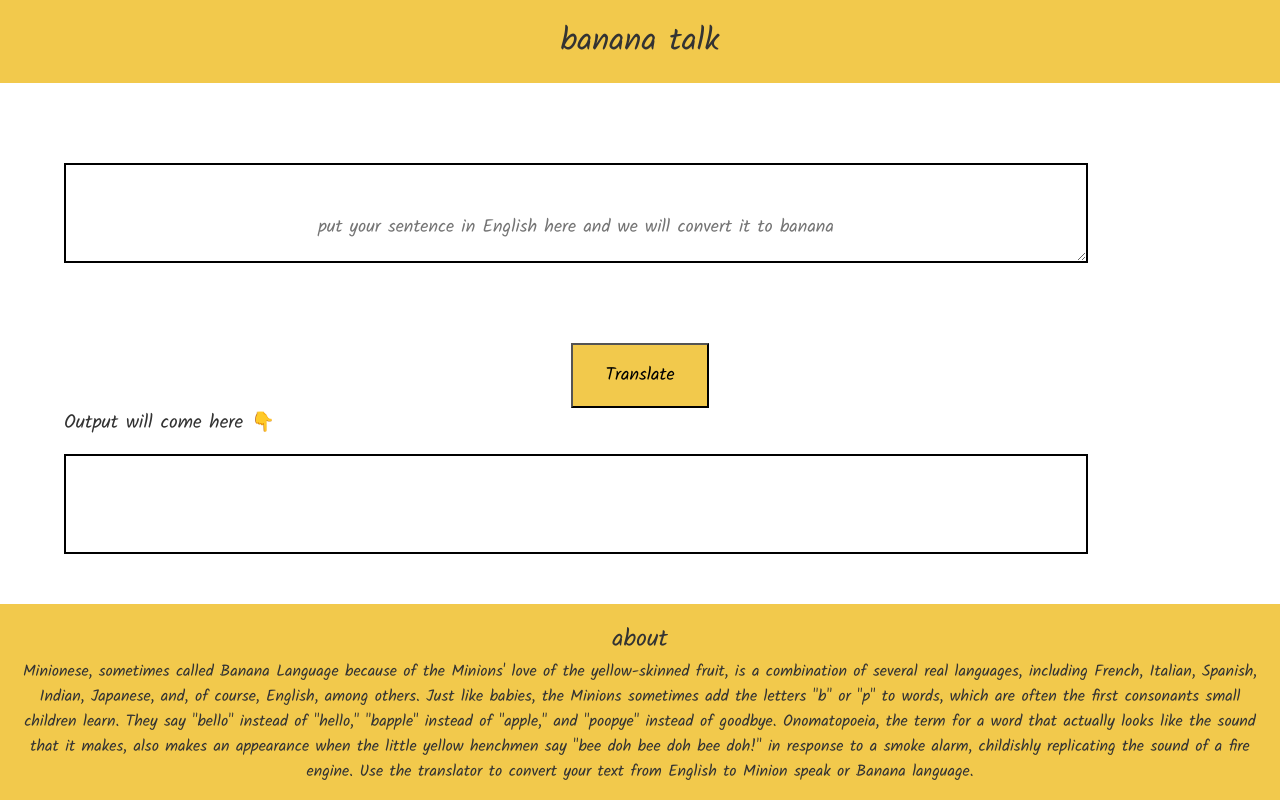
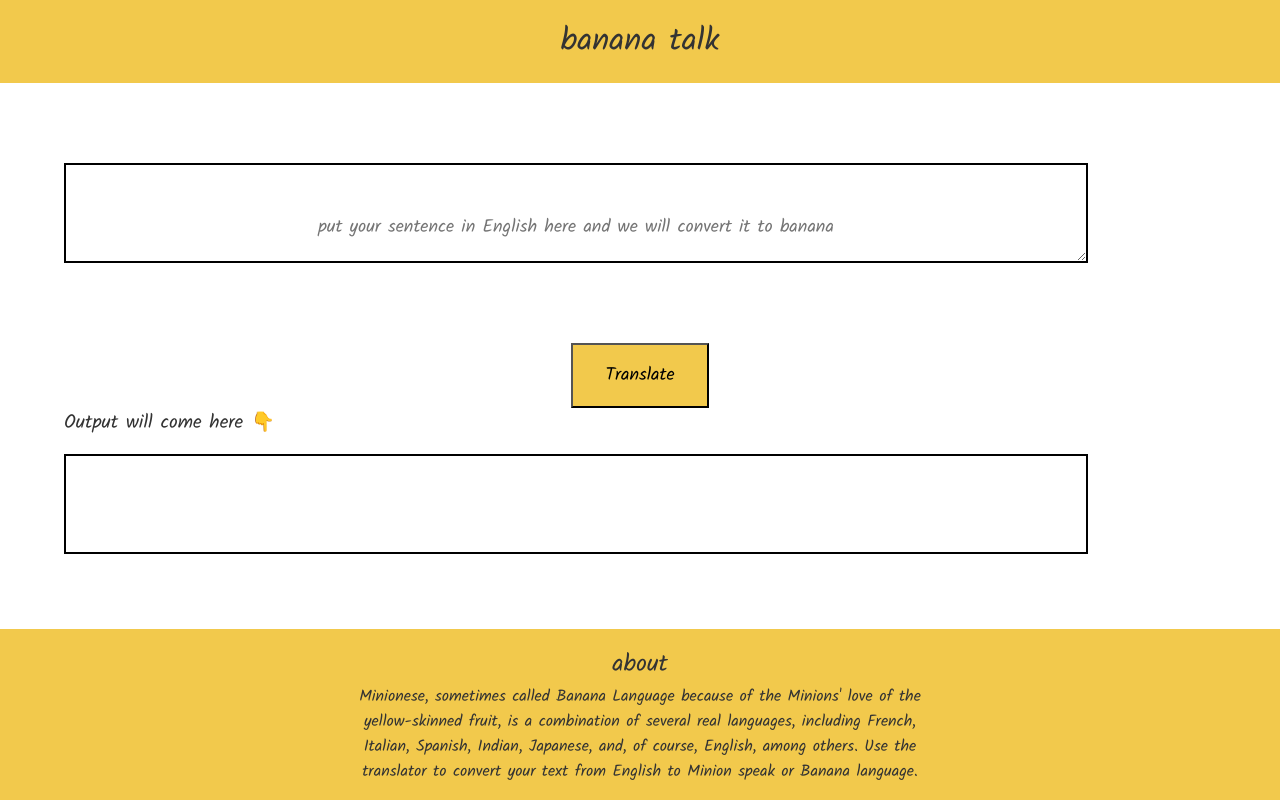
Before and after one commit to NandodkarAmogh/banana-speak, a plain HTML site: page index.html in a window 1280 px wide. Drawn offline with Linux system fonts and the light colour scheme.

Commit message:
updated alignment

```diff
--- a/index.html
+++ b/index.html
@@ -50,8 +50,7 @@
 
     <footer>
         <div style="font-size: x-large;">about</div>
-        <p>Minionese, sometimes called Banana Language because of the Minions' love of the yellow-skinned fruit, is a combination of several real languages, including French, Italian, Spanish, Indian, Japanese, and, of course, English, among others. Just like babies, the Minions sometimes add the letters "b" or "p" to words, which are often the first consonants small children learn. They say "bello" instead of "hello," "bapple" instead of "apple," and "poopye" instead of goodbye. Onomatopoeia, the term for a word that actually looks like the sound that it makes, also makes an appearance when the little yellow henchmen say "bee doh bee doh bee doh!" in response to a smoke alarm, childishly replicating the sound of a fire engine. Use the translator
-            to convert your text from English to Minion speak or Banana language.</p>
+        <p>Minionese, sometimes called Banana Language because of the Minions' love of the yellow-skinned fruit, is a combination of several real languages, including French, Italian, Spanish, Indian, Japanese, and, of course, English, among others. Use the translator to convert your text from English to Minion speak or Banana language.</p>
     </footer>
 </body>
 
--- a/styles.css
+++ b/styles.css
@@ -71,6 +71,6 @@ footer {
 }
 
 footer p {
-    /* max-width: var(--width-break); */
+    max-width: var(--width-break);
     margin: auto;
 }
```
